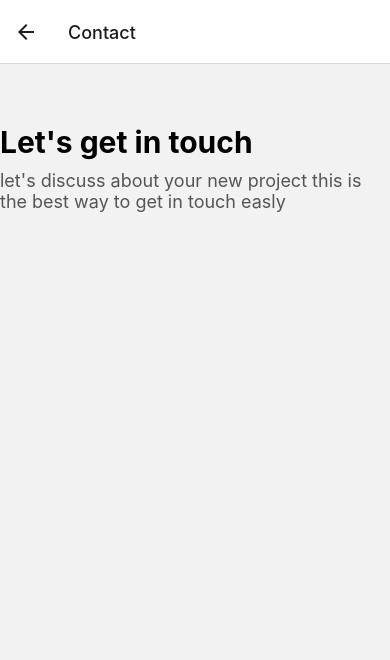
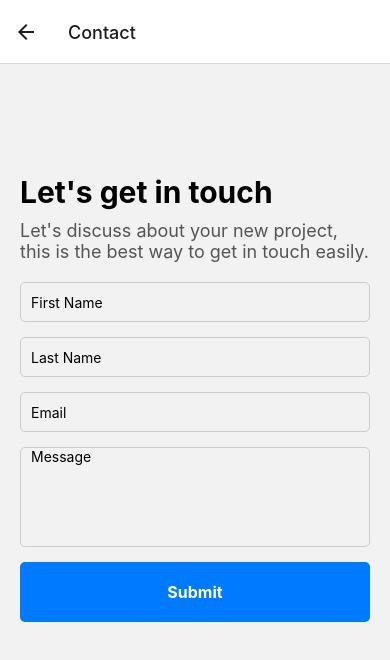
Before and after one commit to baudoinvic/React_native_App, a React Native app: screen /Contact in a window 390 px wide. Shown: the top 660 px of the page. Built offline with nearby package versions, Linux system fonts and the light colour scheme.

Commit message:
fininsh first task

```diff
--- a/components/Contact/Contact.js
+++ b/components/Contact/Contact.js
@@ -1,14 +1,62 @@
-import React from 'react'
-import { View,Text,StyleSheet } from 'react-native'
+
+
+
+import React, { useState } from "react";
+import { View, Text, StyleSheet, TouchableOpacity, TextInput, Button } from "react-native";
 
 const Contact = () => {
+  const [firstname, setFirstname] = useState("");
+  const [lastname, setLastname] = useState("");
+  const [email, setEmail] = useState("");
+  const [message, setMessage] = useState("");
+
+  const handleSubmit = () => {
+    // You can handle form submission here (e.g., using axios to send data)
+    console.log({ firstname, lastname, email, message });
+  };
+
   return (
-   <View style={styles.contact}>
-     <Text style={styles.text}>Let's get in touch </Text>
-     <Text style={styles.subtitle}>let's discuss about your new project this is the best way to get in touch easly</Text>
-   </View>
-  )
-}
+    <View style={styles.container}>
+      <Text style={styles.text}>Let's get in touch</Text>
+      <Text style={styles.subtitle}>
+        Let's discuss about your new project, this is the best way to get in
+        touch easily.
+      </Text>
+
+      <TextInput
+        style={styles.input}
+        placeholder="First Name"
+        value={firstname}
+        onChangeText={(text) => setFirstname(text)}
+      />
+      <TextInput
+        style={styles.input}
+        placeholder="Last Name"
+        value={lastname}
+        onChangeText={(text) => setLastname(text)}
+      />
+      <TextInput
+        style={styles.input}
+        placeholder="Email"
+        keyboardType="email-address"
+        value={email}
+        onChangeText={(text) => setEmail(text)}
+      />
+      <TextInput
+        style={[styles.input, styles.textArea]}
+        placeholder="Message"
+        multiline
+        numberOfLines={4}
+        value={message}
+        onChangeText={(text) => setMessage(text)}
+      />
+
+      <TouchableOpacity style={styles.button} onPress={handleSubmit}>
+        <Text style={styles.buttonText}>Submit</Text>
+      </TouchableOpacity>
+    </View>
+  );
+};
 
 const styles = StyleSheet.create({
   container: {
@@ -17,20 +65,42 @@ const styles = StyleSheet.create({
     paddingTop: 50,
     paddingHorizontal: 20,
   },
- text: {
+  text: {
     fontSize: 30,
     fontWeight: "bold",
     marginBottom: 10,
-    marginTop: 60
+    marginTop: 60,
   },
   subtitle: {
     fontSize: 18,
     color: "#555",
+    marginBottom: 20,
   },
 
+  button: {
+    backgroundColor: "#007BFF",
+    borderRadius: 5,
+    alignItems: "center",
+    padding: 20
+  },
+  buttonText: {
+    color: "#fff",
+    fontSize: 16,
+    fontWeight: "bold",
+  },
 
+  input: {
+    height: 40,
+    borderColor: "#ccc",
+    borderWidth: 1,
+    borderRadius: 5,
+    paddingHorizontal: 10,
+    marginBottom: 15,
+  },
 
-
+  textArea: {
+    height: 100,
+  },
 });
 
-export default Contact
+export default Contact;
```
